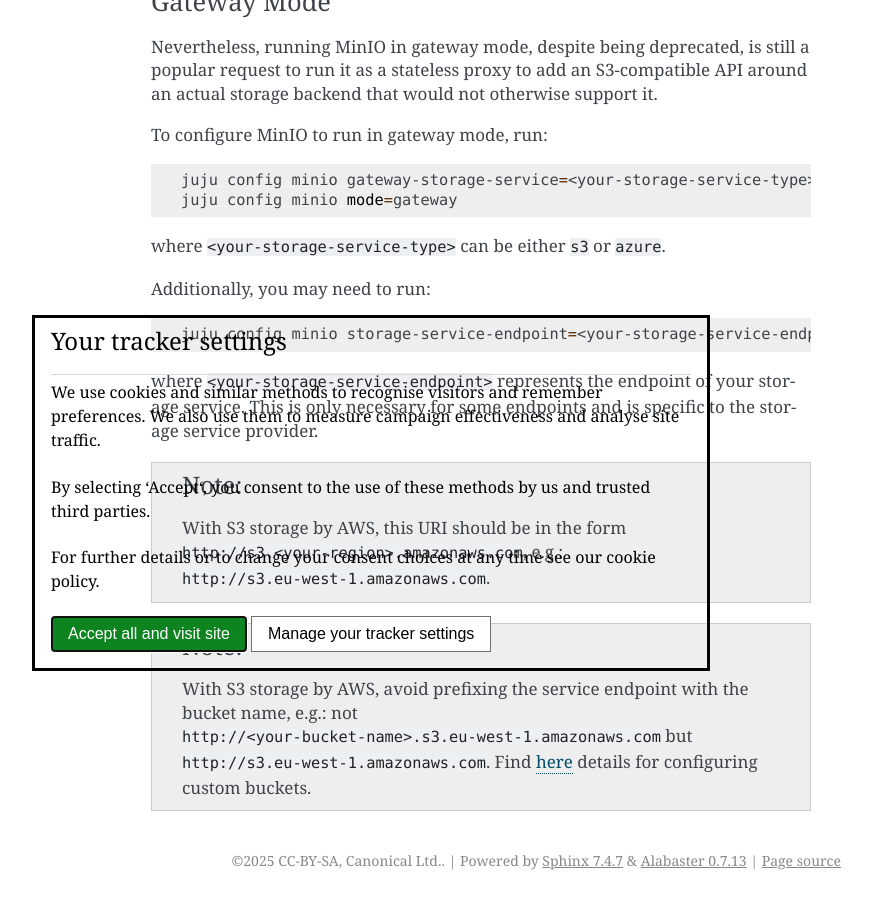
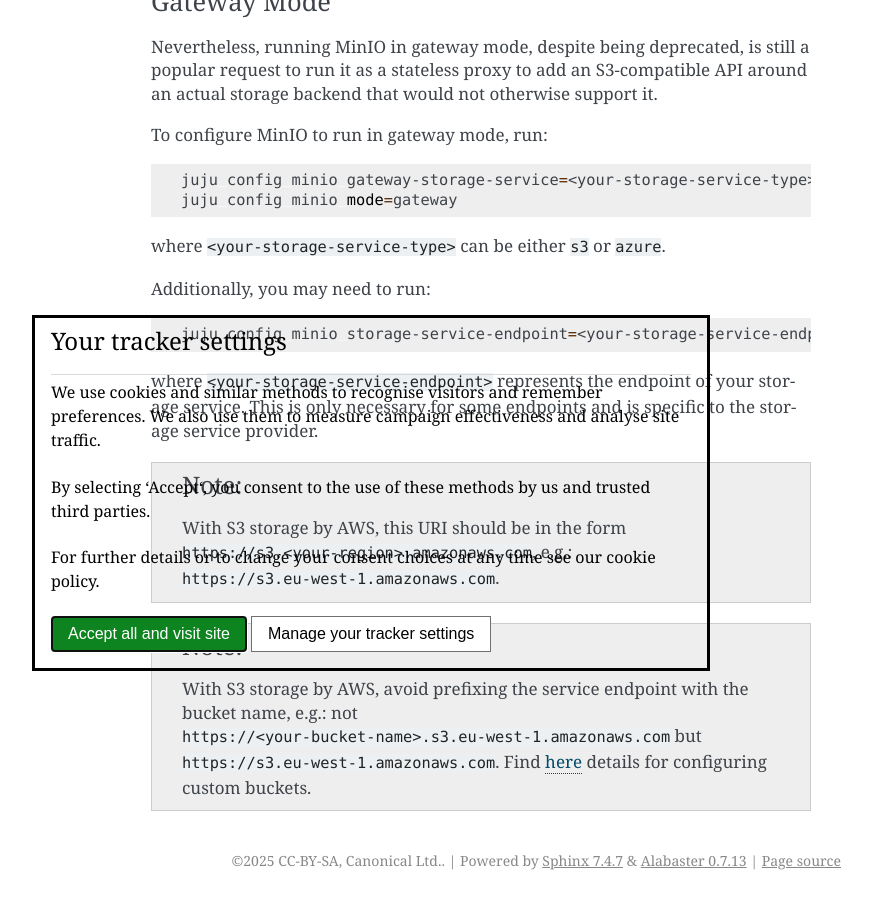
Before and after one commit to canonical/charmed-kubeflow-documentation, a Sphinx documentation site: the page built from docs/how-to/manage/integrate-minio.rst, in a window 1280 px wide and 900 px high, scrolled down 2403 px. Shown: the whole window, without its empty margins (269-1141 px from the left). Built offline with Sphinx 7.4.7, drawn with Linux system fonts in a browser that asks for light colours; some of the changed lines change nothing that is shown.

Commit message:
docs: show HTTPS in place of HTTP

```diff
--- a/docs/how-to/manage/integrate-minio.rst
+++ b/docs/how-to/manage/integrate-minio.rst
@@ -154,8 +154,8 @@
 
 .. note::
 
-   With S3 storage by AWS, this URI should be in the form ``http://s3.<your-region>.amazonaws.com``, e.g.: ``http://s3.eu-west-1.amazonaws.com``.
+   With S3 storage by AWS, this URI should be in the form ``https://s3.<your-region>.amazonaws.com``, e.g.: ``https://s3.eu-west-1.amazonaws.com``.
 
 .. note::
 
-   With S3 storage by AWS, avoid prefixing the service endpoint with the bucket name, e.g.: not ``http://<your-bucket-name>.s3.eu-west-1.amazonaws.com`` but ``http://s3.eu-west-1.amazonaws.com``. Find :ref:`here <configure_custom_bucket_for_pipelines>` details for configuring custom buckets.
+   With S3 storage by AWS, avoid prefixing the service endpoint with the bucket name, e.g.: not ``https://<your-bucket-name>.s3.eu-west-1.amazonaws.com`` but ``https://s3.eu-west-1.amazonaws.com``. Find :ref:`here <configure_custom_bucket_for_pipelines>` details for configuring custom buckets.
```
